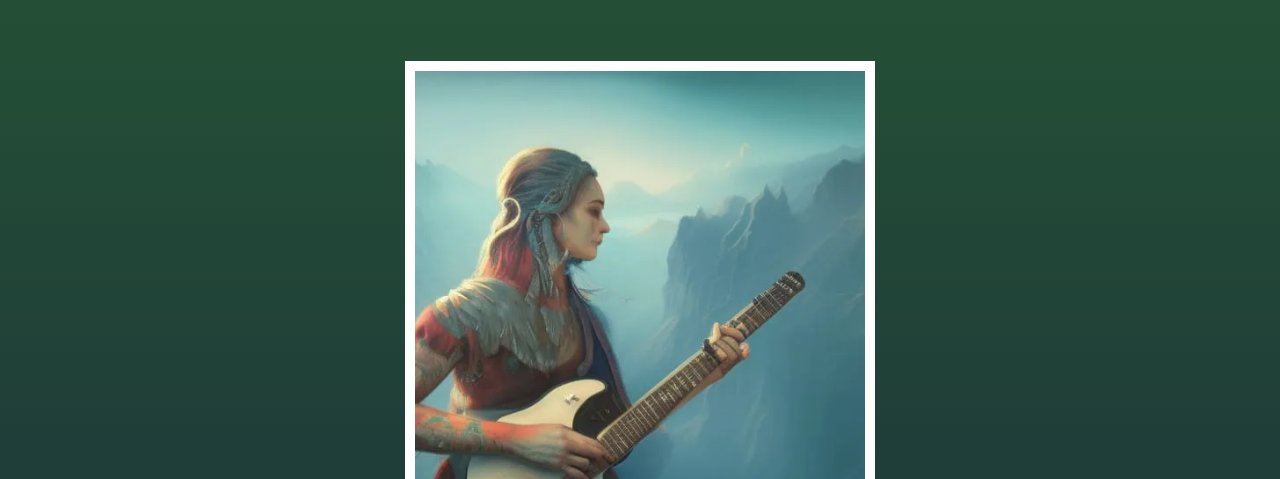
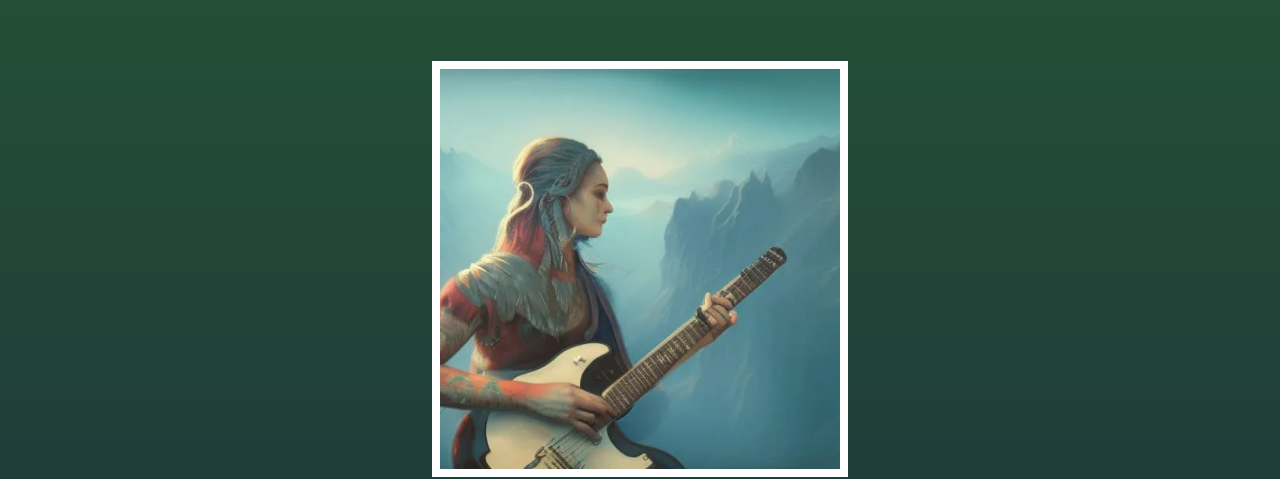
Before and after one commit to LyrAndre/TocadordeMusica, a plain HTML site: page index.html in a window 1280 px wide. Shown: the part 321-800 px from the top of the page. Drawn offline with nearby package versions, Linux system fonts and the light colour scheme.

Commit message:
Update style.css

```diff
--- a/style.css
+++ b/style.css
@@ -34,8 +34,8 @@ button{
 }
 
 #cover {
-    width: 450px;
-    border: 10px solid white
+    width: 400px;
+    border: 8px solid white
 }
 #playlist-title{
     display: flex;
```
